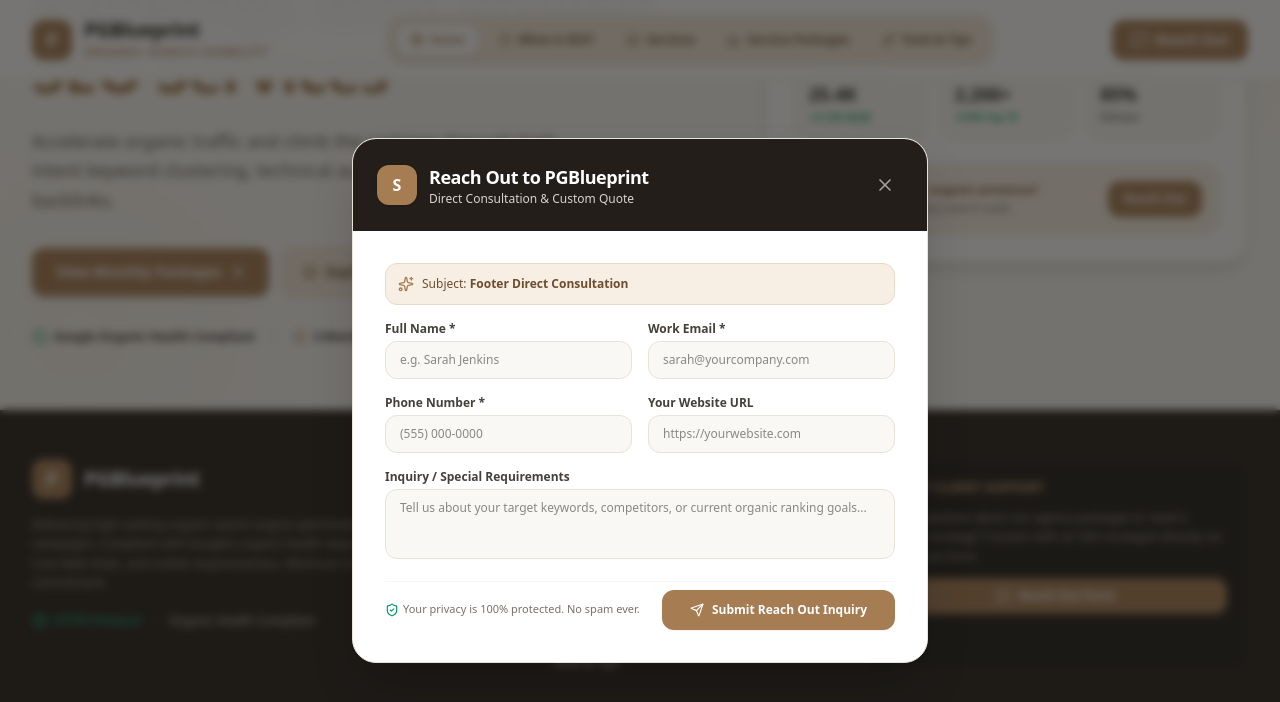
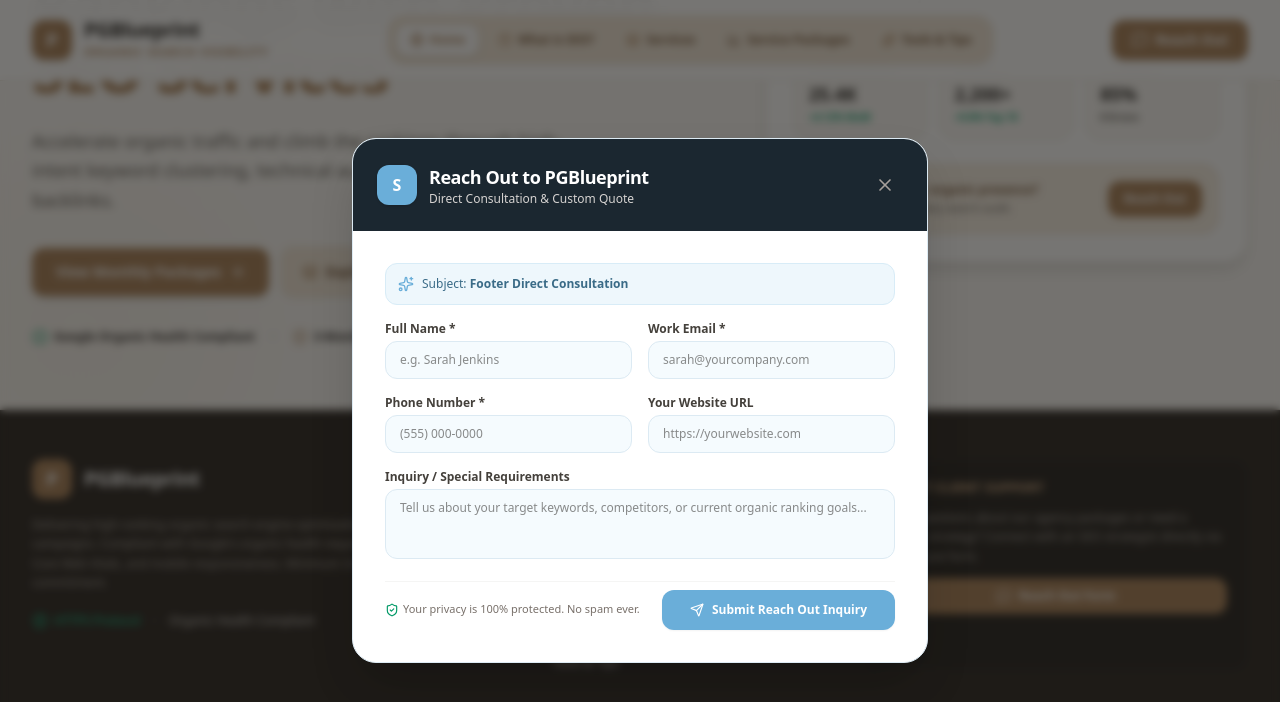
Before and after one commit to dara397/SEO-CRM, a React (Vite) app in the folder seo-digital-services 4/: page / in a window 1280 px wide. Both pictures are taken after a click on the button "Reach Out Form". Shown: the part 270-972 px from the top of the page. Built offline with nearby package versions, Linux system fonts and the light colour scheme; no server answers.

Commit message:
Update BookingModal styles and colors

```diff
--- a/seo-digital-services 4/src/components/BookingModal.tsx
+++ b/seo-digital-services 4/src/components/BookingModal.tsx
@@ -101,12 +101,12 @@
 
   return (
     <div className="fixed inset-0 z-50 flex items-center justify-center p-4 bg-stone-900/60 backdrop-blur-xs">
-      <div className="relative w-full max-w-xl bg-white border border-[#e8e2d8] rounded-3xl shadow-2xl overflow-hidden">
+      <div className="relative w-full max-w-xl bg-white border border-[#dceaf3] rounded-3xl shadow-2xl overflow-hidden">
 
         {/* Top Header */}
-        <div className="bg-[#231e1a] text-white p-6 flex items-center justify-between">
+        <div className="bg-[#1b2730] text-white p-6 flex items-center justify-between">
           <div className="flex items-center gap-3">
-            <div className="w-10 h-10 rounded-xl bg-[#a67c52] text-white flex items-center justify-center font-black text-base shadow-sm">
+            <div className="w-10 h-10 rounded-xl bg-[#6aaed9] text-white flex items-center justify-center font-black text-base shadow-sm">
               S
             </div>
             <div>
@@ -138,14 +138,14 @@
                 </p>
               </div>
 
-              <div className="bg-[#faf8f5] border border-[#e8e2d8] p-4 rounded-2xl max-w-md mx-auto text-xs text-stone-700 space-y-1 text-center">
+              <div className="bg-[#f5fbfe] border border-[#dceaf3] p-4 rounded-2xl max-w-md mx-auto text-xs text-stone-700 space-y-1 text-center">
                 <div className="font-extrabold text-stone-900">Inquiry Received</div>
                 <div>An organic SEO strategist will reach out to you directly via your provided email address.</div>
               </div>
 
               <button
                 onClick={handleReset}
-                className="bg-[#a67c52] hover:bg-[#8e653d] text-white font-extrabold px-8 py-3 rounded-xl transition-all text-sm shadow-xs"
+                className="bg-[#6aaed9] hover:bg-[#4f97c6] text-white font-extrabold px-8 py-3 rounded-xl transition-all text-sm shadow-xs"
               >
                 Close & Return
               </button>
@@ -153,8 +153,8 @@
           ) : (
             <form onSubmit={handleSubmit} className="space-y-4">
 
-              <div className="bg-[#f7efe3] border border-[#e8dac8] p-3 rounded-xl flex items-center gap-2 text-xs text-[#6e4d2f] font-medium">
-                <Sparkles className="w-4 h-4 text-[#a67c52] shrink-0" />
+              <div className="bg-[#eef7fc] border border-[#d8ecf7] p-3 rounded-xl flex items-center gap-2 text-xs text-[#3a6b87] font-medium">
+                <Sparkles className="w-4 h-4 text-[#6aaed9] shrink-0" />
                 <span>Subject: <strong>{formData.selectedPlanOrAddon}</strong></span>
               </div>
 
@@ -167,7 +167,7 @@
                     value={formData.fullName}
                     onChange={(e) => setFormData({ ...formData, fullName: e.target.value })}
                     placeholder="e.g. Sarah Jenkins"
-                    className="w-full px-3.5 py-2.5 bg-[#faf8f5] border border-[#e8e2d8] rounded-xl text-xs text-stone-900 focus:outline-none focus:border-[#a67c52] focus:bg-white"
+                    className="w-full px-3.5 py-2.5 bg-[#f5fbfe] border border-[#dceaf3] rounded-xl text-xs text-stone-900 focus:outline-none focus:border-[#6aaed9] focus:bg-white"
                   />
                 </div>
 
@@ -179,7 +179,7 @@
                     value={formData.email}
                     onChange={(e) => setFormData({ ...formData, email: e.target.value })}
                     placeholder="sarah@yourcompany.com"
-                    className="w-full px-3.5 py-2.5 bg-[#faf8f5] border border-[#e8e2d8] rounded-xl text-xs text-stone-900 focus:outline-none focus:border-[#a67c52] focus:bg-white"
+                    className="w-full px-3.5 py-2.5 bg-[#f5fbfe] border border-[#dceaf3] rounded-xl text-xs text-stone-900 focus:outline-none focus:border-[#6aaed9] focus:bg-white"
                   />
                 </div>
               </div>
@@ -193,7 +193,7 @@
                     value={formData.phone}
                     onChange={(e) => setFormData({ ...formData, phone: e.target.value })}
                     placeholder="(555) 000-0000"
-                    className="w-full px-3.5 py-2.5 bg-[#faf8f5] border border-[#e8e2d8] rounded-xl text-xs text-stone-900 focus:outline-none focus:border-[#a67c52] focus:bg-white"
+                    className="w-full px-3.5 py-2.5 bg-[#f5fbfe] border border-[#dceaf3] rounded-xl text-xs text-stone-900 focus:outline-none focus:border-[#6aaed9] focus:bg-white"
                   />
                 </div>
 
@@ -204,7 +204,7 @@
                     value={formData.websiteUrl}
                     onChange={(e) => setFormData({ ...formData, websiteUrl: e.target.value })}
                     placeholder="https://yourwebsite.com"
-                    className="w-full px-3.5 py-2.5 bg-[#faf8f5] border border-[#e8e2d8] rounded-xl text-xs text-stone-900 focus:outline-none focus:border-[#a67c52] focus:bg-white"
+                    className="w-full px-3.5 py-2.5 bg-[#f5fbfe] border border-[#dceaf3] rounded-xl text-xs text-stone-900 focus:outline-none focus:border-[#6aaed9] focus:bg-white"
                   />
                 </div>
               </div>
@@ -216,7 +216,7 @@
                   value={formData.message}
                   onChange={(e) => setFormData({ ...formData, message: e.target.value })}
                   placeholder="Tell us about your target keywords, competitors, or current organic ranking goals..."
-                  className="w-full px-3.5 py-2.5 bg-[#faf8f5] border border-[#e8e2d8] rounded-xl text-xs text-stone-900 focus:outline-none focus:border-[#a67c52] focus:bg-white resize-none"
+                  className="w-full px-3.5 py-2.5 bg-[#f5fbfe] border border-[#dceaf3] rounded-xl text-xs text-stone-900 focus:outline-none focus:border-[#6aaed9] focus:bg-white resize-none"
                 />
               </div>
 
@@ -229,7 +229,7 @@
                 <button
                   type="submit"
                   disabled={loading}
-                  className="w-full sm:w-auto bg-[#a67c52] hover:bg-[#8e653d] text-white font-extrabold text-xs px-7 py-3 rounded-xl shadow-xs transition-all flex items-center justify-center gap-2"
+                  className="w-full sm:w-auto bg-[#6aaed9] hover:bg-[#4f97c6] text-white font-extrabold text-xs px-7 py-3 rounded-xl shadow-xs transition-all flex items-center justify-center gap-2"
                 >
                   {loading ? (
                     <span>Sending Message...</span>
```
